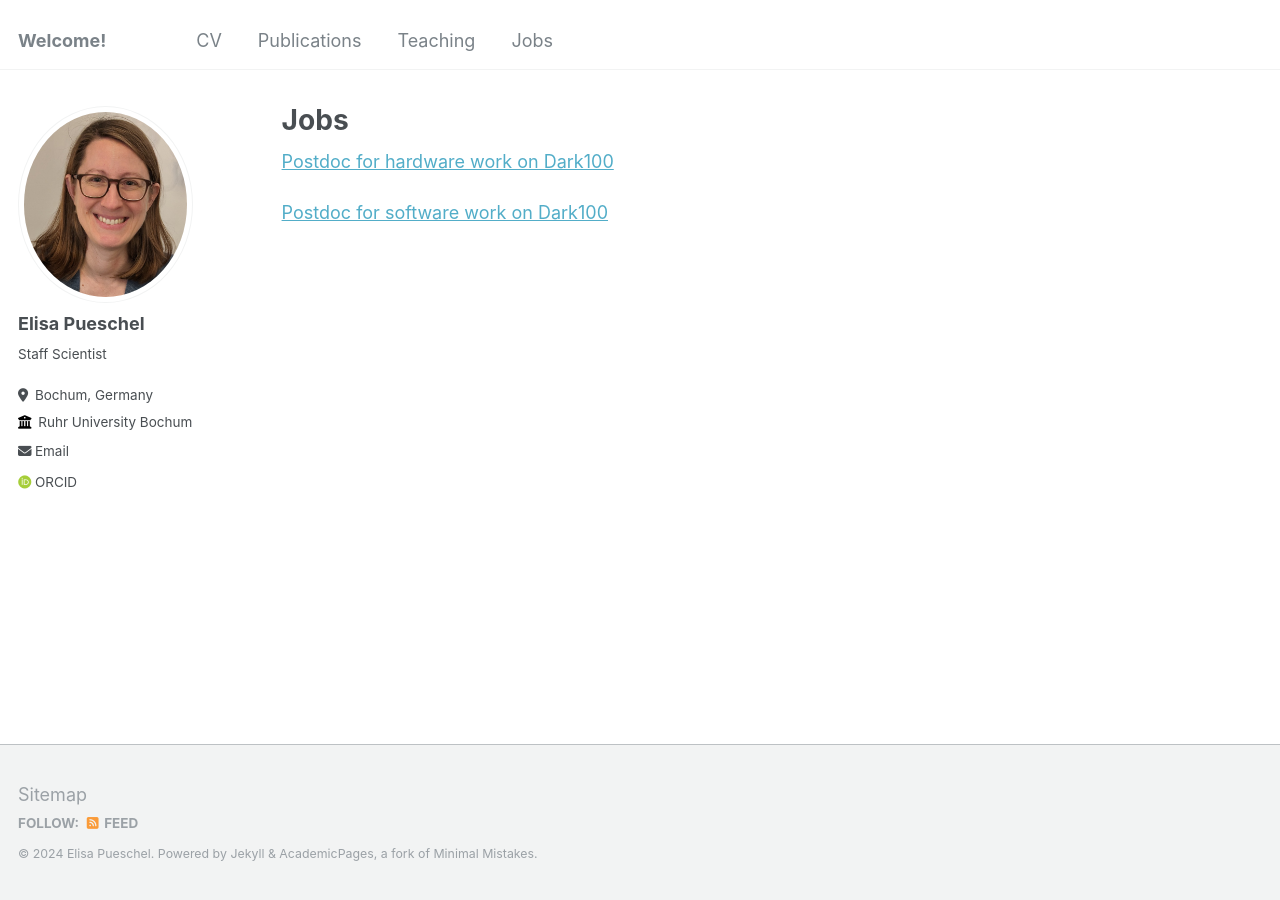
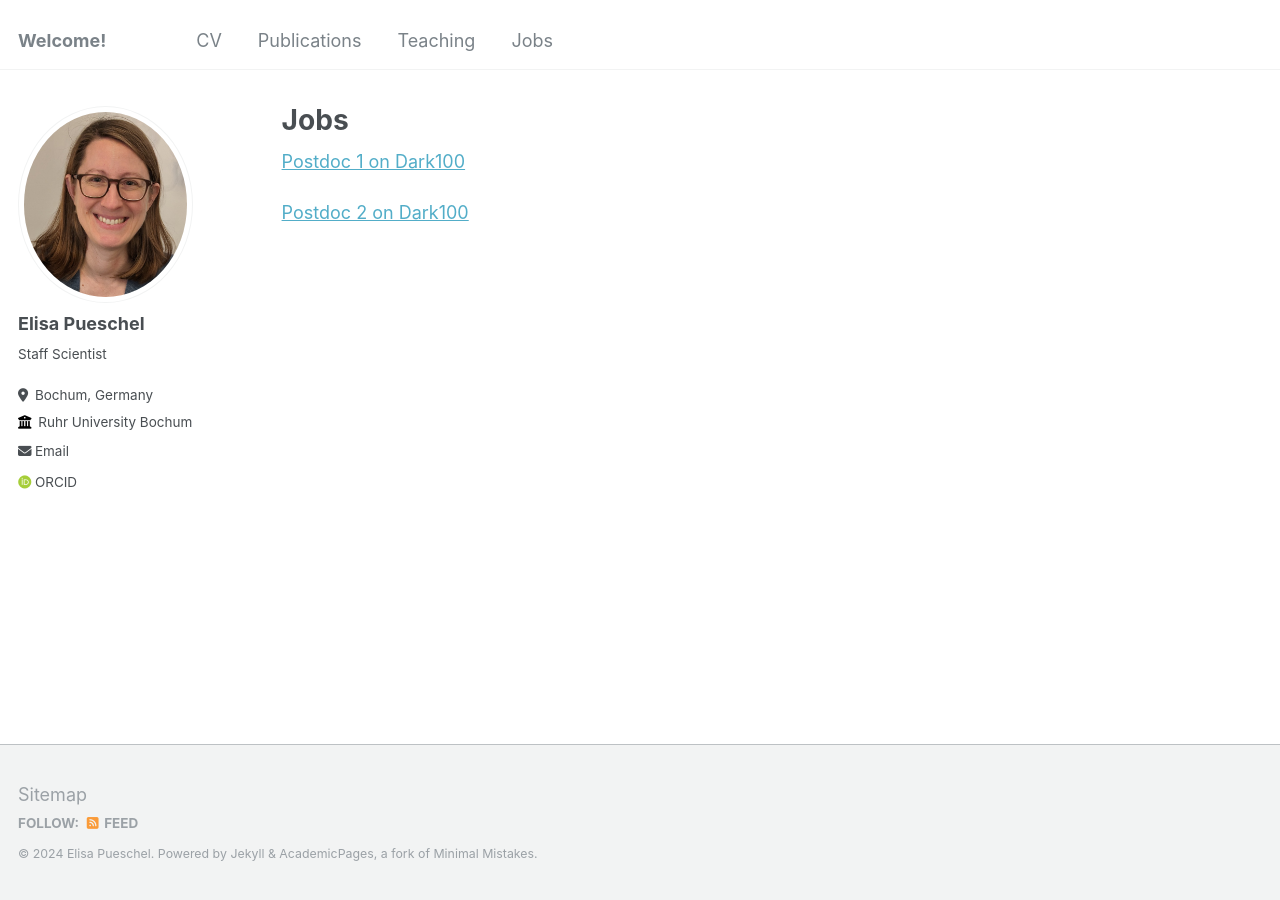
Before and after one commit to epuesche/epuesche.github.io, a Jekyll site: the page built from _pages/jobs.md, in a window 1280 px wide. Built offline with Jekyll 4.4.1, drawn with Linux system fonts in a browser that asks for light colours; some web fonts are replaced.

Commit message:
Update jobs.md

```diff
--- a/_pages/jobs.md
+++ b/_pages/jobs.md
@@ -4,8 +4,8 @@ permalink: /jobs/
 author_profile: true
 ---
 
-[Postdoc for hardware work on Dark100](
+[Postdoc 1 on Dark100](
+https://jobs.ruhr-uni-bochum.de/jobposting/e3b833afc66c17af1eb45d9c563a2885292abd8d0?ref=homepage)
+
+[Postdoc 2 on Dark100](
 https://jobs.ruhr-uni-bochum.de/jobposting/7c205405c376c089343e17c3c360739519cee3520?ref=homepage)
-
-[Postdoc for software work on Dark100](
-https://jobs.ruhr-uni-bochum.de/jobposting/e3b833afc66c17af1eb45d9c563a2885292abd8d0?ref=homepage)
```
